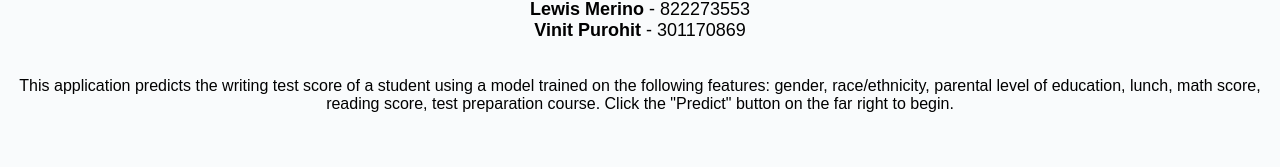
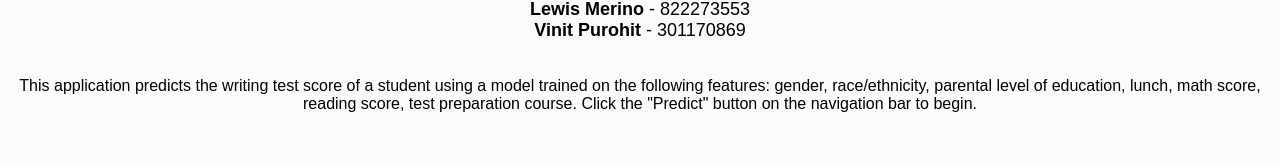
Before and after one commit to abishekh-manoharan/AI-project-frontend, a React (Create React App) app: page / in a window 1280 px wide. Shown: the part 563-730 px from the top of the page. Built offline with nearby package versions, Linux system fonts and the light colour scheme.

Commit message:
clarified prediction button position

```diff
--- a/src/Home.js
+++ b/src/Home.js
@@ -16,7 +16,7 @@ function Home(props) {
             <br/><br/>
 
             <div id="description">
-                This application predicts the writing test score of a student using a model trained on the following features: gender, race/ethnicity, parental level of education, lunch, math score, reading score, test preparation course. Click the "Predict" button on the far right to begin.
+                This application predicts the writing test score of a student using a model trained on the following features: gender, race/ethnicity, parental level of education, lunch, math score, reading score, test preparation course. Click the "Predict" button on the navigation bar to begin.
             </div>
 
             <br/><br/>
```
